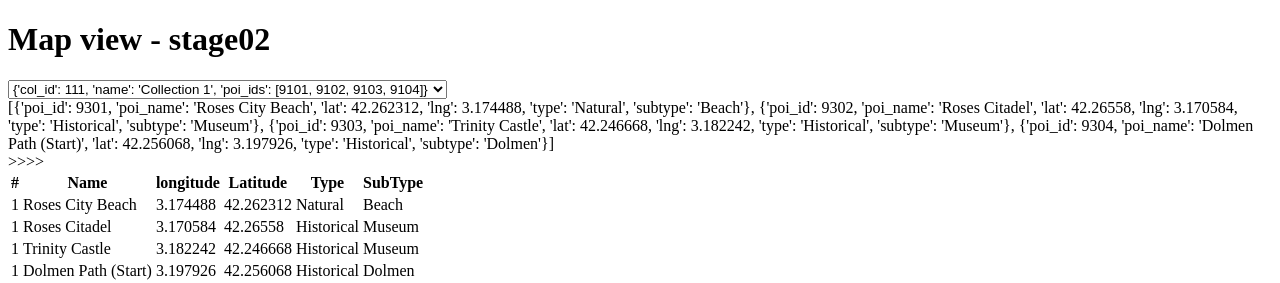
After one commit to vad2der/Flask_training, a Flask app: page /stage02 in a window 1280 px wide. The commit adds this page. Shown: the top 283 px of the page. Run offline with Flask 2, Linux system fonts and the light colour scheme; some libraries are stand-ins or nearby versions.

Commit message:
Leveraged REST api for collections and designated collection, made separate classes for POIs and Collections, changed empty/non-existing listrecognition in googlemap.js. TODO: AJAX/Jquery displaying collections and pespoective POIs

```diff
--- a/main.py
+++ b/main.py
@@ -5,52 +5,97 @@ training on Flask
 from flask import Flask, request, render_template, flash, url_for
 import json
 import random
-
-# internal app import
-import collectionToPoi
+from flask_restful import reqparse, abort, Api, Resource
 
 app = Flask(__name__)
+api = Api(app)
 
-class CTP:
+api_out = {}
+
+class Collection(Resource):
     """
     initial emualtion of db
     """
     def __init__(self):
-        self.poi_list_1 = [
-        {'poi_name': 'Kamennie palatki', 'lat': 56.842912, 'lng': 60.678538, 'type': 'Natural', 'subtype': 'Rock'},
-        {'poi_name': 'Shartash ozero', 'lat': 56.847335, 'lng': 60.692927, 'type': 'Natural', 'subtype': 'Waterbody'},
-        {'poi_name': 'One more point', 'lat': 56.855640, 'lng': 60.759548,  'type': 'Natural', 'subtype': 'Rock'},
-        {'poi_name': 'Local Beach', 'lat': 56.859641, 'lng': 60.726486, 'type': 'Natural', 'subtype': 'Beach'}]
+        self.poi_list_1 = {"col_id": 111, "name": "Collection 1", "poi_ids": [9101, 9102, 9103, 9104]}
+        self.poi_list_2 = {"col_id": 222, "name": "Collection 2", "poi_ids": [9201, 9202, 9203, 9204]}
+        self.poi_list_3 = {"col_id": 333, "name": "Collection 3", "poi_ids": [9301, 9302, 9303, 9304]}
+        self.poi_list_4 = {"col_id": 444, "name": "Collection 4", "poi_ids": []}
+        self.poi_collection_list = [self.poi_list_1, self.poi_list_2, self.poi_list_3, self.poi_list_4]
 
-        self.poi_list_2 = [
-        {'poi_name': 'Prince`s Island', 'lat': 51.055520, 'lng': -114.070241, 'type': 'Natural', 'subtype': 'Park'},
-        {'poi_name': 'Nose Hill', 'lat': 51.105876, 'lng': -114.111217, 'type': 'Natural', 'subtype': 'Park'},
-        {'poi_name': 'Baker Park', 'lat': 51.100791, 'lng': -114.219045, 'type': 'Natural', 'subtype': 'Park'},
-        {'poi_name': 'Canada Olimpic Park', 'lat': 51.082950, 'lng': -114.215201, 'type': 'Recreation', 'subtype': 'Winter Sport Activity Park'}]
-
-        self.poi_list_3 = [
-        {'poi_name': 'Roses City Beach', 'lat': 42.262312,'lng': 3.174488, 'type': 'Natural', 'subtype': 'Beach'},
-        {'poi_name': 'Roses Citadel', 'lat': 42.265580, 'lng': 3.170584, 'type': 'Historical', 'subtype': 'Museum'},
-        {'poi_name': 'Trinity Castle', 'lat': 42.246668, 'lng': 3.182242, 'type': 'Historical', 'subtype': 'Museum'},
-        {'poi_name': 'Dolmen Path (Start)', 'lat': 42.256068, 'lng': 3.197926, 'type': 'Historical', 'subtype': 'Dolmen'}]
-
-        self.poi_collection_list = ['collection 1', 'collection 2', 'collection 3']
-
-    def getPOIlist(self, collection_name):
-        if collection_name not in poi_collection_list:
-            return ['No such POI collection found']
-        if collection_name == 'collection 1':
-            return self.poi_list_1
-        if collection_name == 'collection 2':
-            return self.poi_list_2
-        if collection_name == 'collection 3':
-            return self.poi_list_3
+    def get(self):
+        return self.poi_collection_list
 
     def randomPOIlist(self):
-        collection_list = [self.poi_list_1, self.poi_list_2, self.poi_list_3, '', '', '', '']
-        return random.choice(collection_list)
+        the_collection = random.choice(self.poi_collection_list)
+        pois = POIs()
+        return pois.getListOfPOIByID(the_collection['poi_ids'])
 
-ctp = CTP()
+    def put(self):
+        pass
+
+    def post(self):
+        pass
+
+    def delete(self):
+        pass
+
+class POIs(Resource):
+    """
+    initial emualtion of db
+    """
+    def __init__(self):
+	    self.all_pois = [
+		{'poi_id': 9101, 'poi_name': 'Kamennie palatki', 'lat': 56.842912, 'lng': 60.678538, 'type': 'Natural', 'subtype': 'Rock'},
+        {'poi_id': 9102, 'poi_name': 'Shartash ozero', 'lat': 56.847335, 'lng': 60.692927, 'type': 'Natural', 'subtype': 'Waterbody'},
+        {'poi_id': 9103, 'poi_name': 'One more point', 'lat': 56.855640, 'lng': 60.759548,  'type': 'Natural', 'subtype': 'Rock'},
+        {'poi_id': 9104, 'poi_name': 'Local Beach', 'lat': 56.859641, 'lng': 60.726486, 'type': 'Natural', 'subtype': 'Beach'},
+        {'poi_id': 9201, 'poi_name': 'Prince`s Island', 'lat': 51.055520, 'lng': -114.070241, 'type': 'Natural', 'subtype': 'Park'},
+        {'poi_id': 9202, 'poi_name': 'Nose Hill', 'lat': 51.105876, 'lng': -114.111217, 'type': 'Natural', 'subtype': 'Park'},
+        {'poi_id': 9203, 'poi_name': 'Baker Park', 'lat': 51.100791, 'lng': -114.219045, 'type': 'Natural', 'subtype': 'Park'},
+        {'poi_id': 9204, 'poi_name': 'Canada Olimpic Park', 'lat': 51.082950, 'lng': -114.215201, 'type': 'Recreation', 'subtype': 'Winter Sport Activity Park'},
+        {'poi_id': 9301, 'poi_name': 'Roses City Beach', 'lat': 42.262312,'lng': 3.174488, 'type': 'Natural', 'subtype': 'Beach'},
+        {'poi_id': 9302, 'poi_name': 'Roses Citadel', 'lat': 42.265580, 'lng': 3.170584, 'type': 'Historical', 'subtype': 'Museum'},
+        {'poi_id': 9303, 'poi_name': 'Trinity Castle', 'lat': 42.246668, 'lng': 3.182242, 'type': 'Historical', 'subtype': 'Museum'},
+        {'poi_id': 9304, 'poi_name': 'Dolmen Path (Start)', 'lat': 42.256068, 'lng': 3.197926, 'type': 'Historical', 'subtype': 'Dolmen'}]
+
+    def getListOfPOIByID(self, id_list):
+        output = []
+        if len(id_list) > 0:
+            for id in id_list:
+                for poi in self.all_pois:
+                    if poi['poi_id'] == id:
+                        output.append(poi)
+        return output
+
+    def get(self, the_collection):
+        col = Collection()
+        the_col = ''
+        found = False
+        for c in col.poi_collection_list:
+            if c['name'].lower() == the_collection.lower():
+                the_col = c
+                found = True
+        output = []
+        if (found == False):
+            return
+        for i in the_col['poi_ids']:
+            for ap in self.all_pois:
+                if (ap['poi_id'] == i):
+                   output.append(ap)
+        return output
+
+    def put(self):
+        pass
+
+    def post(self):
+        pass
+
+    def delete(self):
+        pass
+
+
+ctp = Collection()
 
 # index page
 @app.route('/')
@@ -77,6 +122,12 @@ def stage01():
     poi_list = ctp.randomPOIlist()
     return render_template('stage01.html', name='stage01', poi_list=poi_list)
 
+# stage02
+@app.route('/stage02')
+def stage02():
+    poi_list = ctp.randomPOIlist()
+    return render_template('stage02.html', name='stage02', poi_list=poi_list, poi_collection_list=ctp.poi_collection_list)
+
 # map page
 @app.route('/map/<name>', methods=['GET', 'POST'])
 def map(name):
@@ -88,5 +139,15 @@ def map(name):
     except Exception as e:
         return render_template('map_view.html', name=name, poi_collection_list=ctp.poi_collection_list)
 
+def abort_if_todo_doesnt_exist(collection_name):
+    if collection_name not in ctp.collection_list:
+        abort(404, message="POI list {} doesn't exist".format(collection_name))
+
+parser = reqparse.RequestParser()
+#parser.add_argument('the_collection')
+
+api.add_resource(Collection, '/api/collections/')
+api.add_resource(POIs, '/api/pois/<the_collection>')
+
 if __name__ == "__main__":
 	app.run(debug=True)
--- a/static/googlemap.js
+++ b/static/googlemap.js
@@ -34,7 +34,7 @@ function initMap() {
 	  styles: styleArray,
 	  zoom: 6
     });
-  if (typeof(points) != 'object'){
+  if ((typeof(points) != 'object') || (points.length == 0)){
     // Try HTML5 geolocation.
 	var infoWindow = new google.maps.InfoWindow({map: map});
     if (navigator.geolocation) {
--- /dev/null
+++ b/templates/base.html
@@ -0,0 +1,35 @@
+<!doctype html>
+<html>
+<title>Map view page</title>
+<head>
+<script src="http://maps.googleapis.com/maps/api/js"></script>
+<script type="text/javascript" src="{{ url_for('static', filename='googlemap.js') }}"></script>
+<link rel="stylesheet" type="text/css" href="{{ url_for('static', filename='style.css')}}"></link>
+</head>
+<body>
+  <h1>Map view - {{ name }}</h1>
+
+  <!-- collections -->
+  {% block collection %}
+  {% endblock collection %}
+
+  <!-- pois -->
+  <div id="poi_list" hidden>{{ poi_list}}</div>
+  <div>{{ poi_list}}</div>
+
+  <table>
+    {% if poi_list %}
+	  <tr><th>#</th><th>Name</th><th>longitude</th><th>Latitude</th><th>Type</th><th>SubType</th></tr>
+	  {% set ind = 0 %}
+	  {% for poi in poi_list %}
+	  {% set ind = ind+1 %}
+	  <tr>><td>{{ ind }}</td><td>{{ poi['poi_name'] }}</td><td>{{ poi['lng'] }}</td><td>{{ poi['lat'] }}</td><td>{{ poi['type'] }}</td><td>{{ poi['subtype'] }}</td></tr>
+	  {% endfor %}
+	{% endif %}
+  </table>
+  <div id="test"></div>
+
+  <!-- map -->
+  <div id="map" style="width:700px;height:500px;"></div>
+</body>
+</html>
--- /dev/null
+++ b/templates/stage02.html
@@ -0,0 +1,16 @@
+  {% extends "base.html" %}
+  {% block collection %}
+
+  <div id="poi_collection_choise" hidden>{{ poi_collection_list}}</div>
+
+  <form method="GET">
+  <select name="poi_collection_choise" onchange="selected=this.value">
+  {% if poi_collection_list %}
+    {% for poi_collection in poi_collection_list %}
+	<option value={{poi_collection}}>{{poi_collection}}</option>
+	{% endfor %}
+  {% endif %}
+  </select>
+  </form>
+
+  {% endblock collection %}
--- a/templates/todo.html
+++ b/templates/todo.html
@@ -13,15 +13,16 @@
 			<li><a href="{{ url_for('.stage01') }}">stage 1</a>
 					<ul>
 					<li><strike>make frame works (flask to created dynamic link to js)</strike></li>
-					<li><strike>send data from flask trough html to googlemaps.js</strike> !!!remake it to be safe</li>
+					<li><strike>send data from flask trough html to googlemaps.js</strike> !!!is it safe???</li>
 					<li><strike>show relevant markers in googlemaps.js</strike></li>
 					<li><strike>get location and scale automatically from a list of points</strike></li>
 					<li><strike>get current viewver`s location</strike></li>
+					<li><strike>added REST api for <a href="{{ url_for('.api/collections/') }}">collections of POIs</a> and <a href="{{ url_for('.api/pois/collection 1') }}">POIs within designated collection </a></strike></li>
 					</ul>
 				</li>
 			</ul>
 			<ul>TODO:
-
+				<li>implement AJAX/Jquery to display and update/add/delete points and collections</li>
 				<li>read and apply GoogleMaps api for map view</li>
 				<li>add coord input windows</li>
 				<li>add button to search</li>
```
Also changed, not shown: static/collections.js (added, +20 -0 lines), templates/stage02.txt (added, +16 -0 lines).
